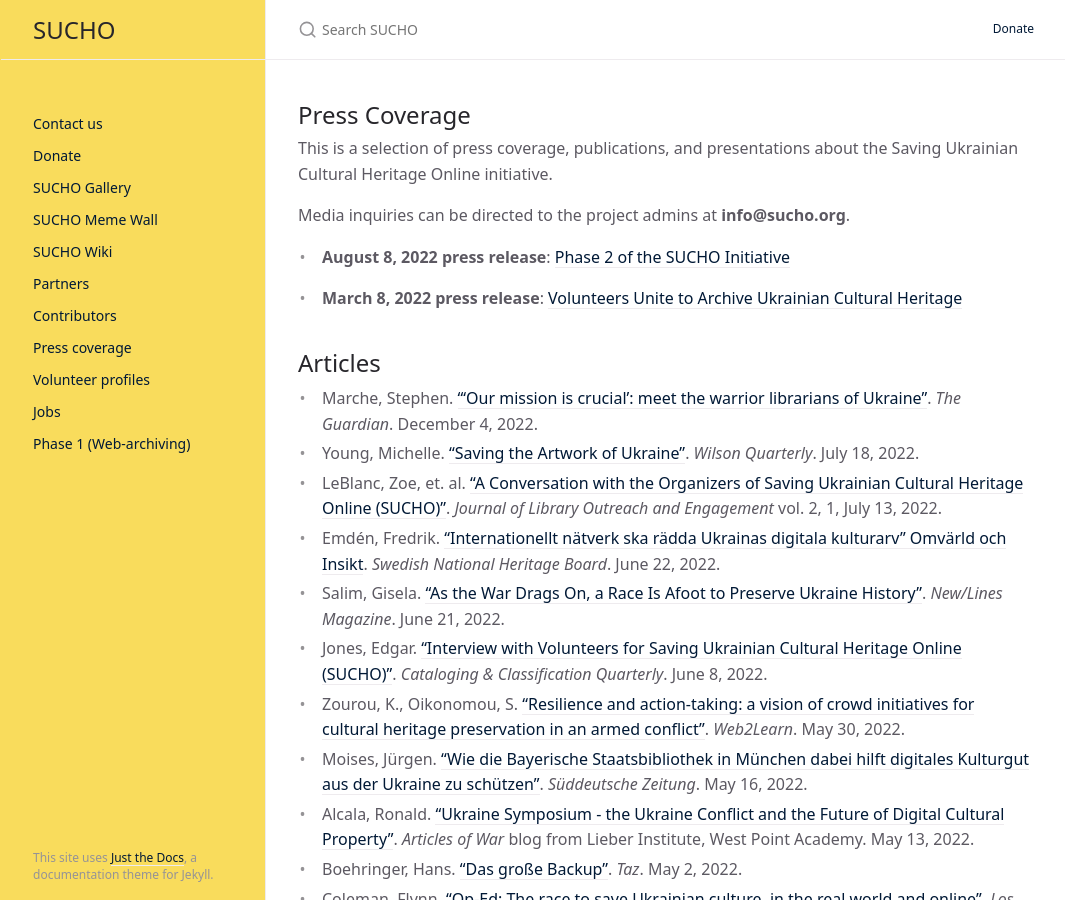
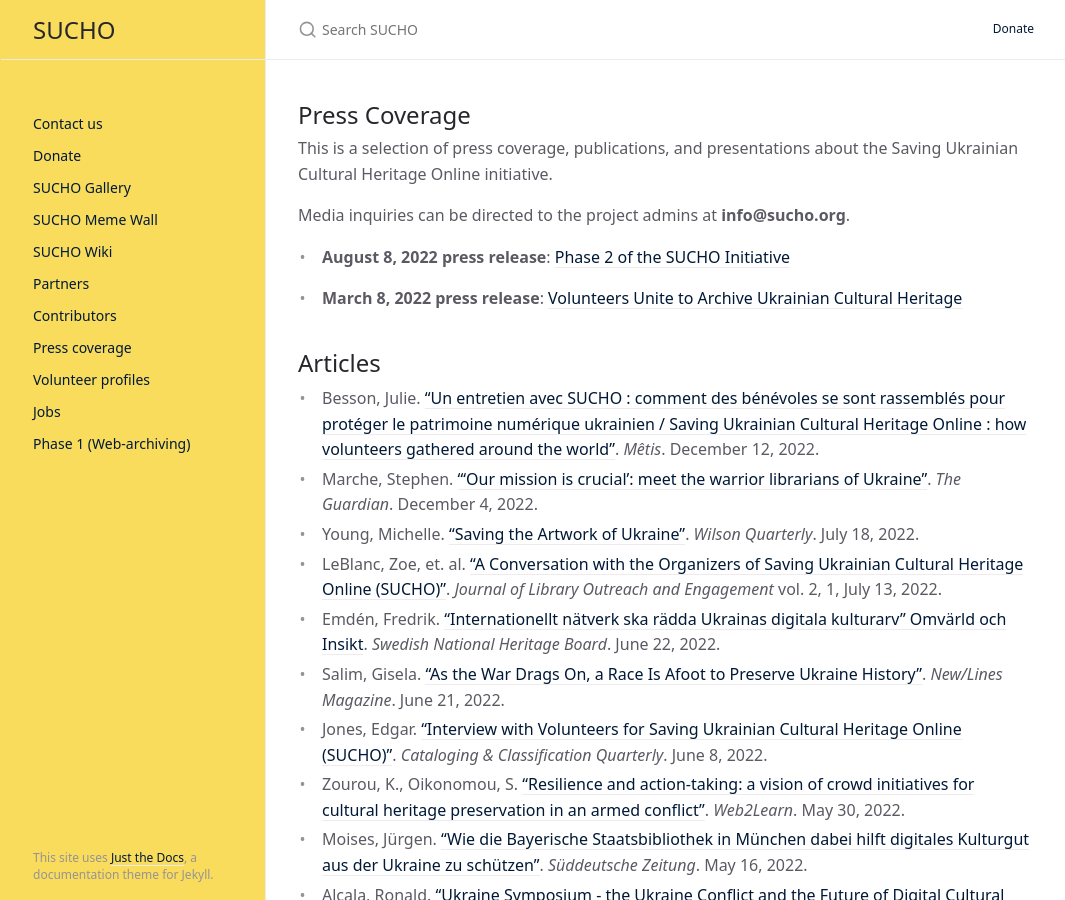
Before and after one commit to sucho-archiving/sucho-archiving.github.io, a Jekyll site: the page built from press.md, in a window 1280 px wide and 900 px high. Shown: the whole window, without its empty margins (106-1171 px from the left). Built offline with Jekyll 4.4.1, drawn with Linux system fonts in a browser that asks for light colours.

Commit message:
updated press

```diff
--- a/press.md
+++ b/press.md
@@ -14,6 +14,7 @@
 - **March 8, 2022 press release**: [Volunteers Unite to Archive Ukrainian Cultural Heritage](/press-release-20220308-volunteers-unite)
 
 ## Articles
+- Besson, Julie. ["Un entretien avec SUCHO : comment des bénévoles se sont rassemblés pour protéger le patrimoine numérique ukrainien / Saving Ukrainian Cultural Heritage Online : how volunteers gathered around the world"](https://metis-lab.com/2022/12/12/un-entretien-avec-sucho-comment-des-benevoles-se-sont-rassembles-pour-proteger-le-patrimoine-numerique-ukrainien/). *Mêtis*. December 12, 2022.
 - Marche, Stephen. ["‘Our mission is crucial’: meet the warrior librarians of Ukraine"](https://www.theguardian.com/books/2022/dec/04/our-mission-is-crucial-meet-the-warrior-librarians-of-ukraine). *The Guardian*. December 4, 2022.
 - Young, Michelle. ["Saving the Artwork of Ukraine"](https://www.wilsonquarterly.com/quarterly/ripples-of-war/saving-the-artwork-of-ukraine). *Wilson Quarterly*. July 18, 2022.
 - LeBlanc, Zoe, et. al. ["A Conversation with the Organizers of Saving Ukrainian Cultural Heritage Online (SUCHO)"](https://iopn.library.illinois.edu/journals/jloe/article/view/969). *Journal of Library Outreach and Engagement* vol. 2, 1, July 13, 2022.
```
